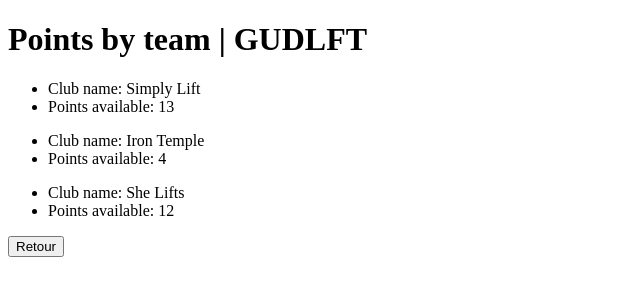
After one commit to pnt983/P_11_OpenClassRoom, a Flask app: page /displayPoints in a window 1280 px wide. The commit adds this page. Shown: the top 300 px of the page, without its empty margins (0-640 px from the left). Run offline with Flask 2, Linux system fonts and the light colour scheme.

Commit message:
Mise en place de la Feauture pour montrer les points des equipes

```diff
--- a/server.py
+++ b/server.py
@@ -91,9 +91,10 @@
         flash('You can not redeem more points than available.')
     return render_template('welcome.html', club=club, competitions=competitions)
 
-
-# TODO: Add route for points display
-
+@app.route('/displayPoints',methods=['GET'])
+def display_points():
+    clubs = loadClubs()
+    return render_template('points_by_team.html', clubs=clubs)
 
 @app.route('/logout')
 def logout():
--- a/templates/index.html
+++ b/templates/index.html
@@ -21,5 +21,6 @@
         <input type="email" name="email" id=""/>
         <button type="submit">Enter</button>
     </form>
+    <button onclick="window.location.href = 'http://127.0.0.1:5000/displayPoints';">Points by team</button>
 </body>
 </html>
--- /dev/null
+++ b/templates/points_by_team.html
@@ -0,0 +1,18 @@
+<!DOCTYPE html>
+<html lang="en">
+<head>
+    <meta charset="UTF-8">
+    <title>Points by team | GUDLFT </title>
+</head>
+<body>
+    <h1>Points by team | GUDLFT</h1>
+    <ul>
+       {% for club in clubs %}
+            <li> Club name: {{club.name}}</li>
+            <li>Points available: {{club['points']}}</li>
+            <p></p>
+        {% endfor %}
+    </ul>
+    <button onclick="window.location.href = 'http://127.0.0.1:5000/';">Retour</button>
+</body>
+</html>
```
